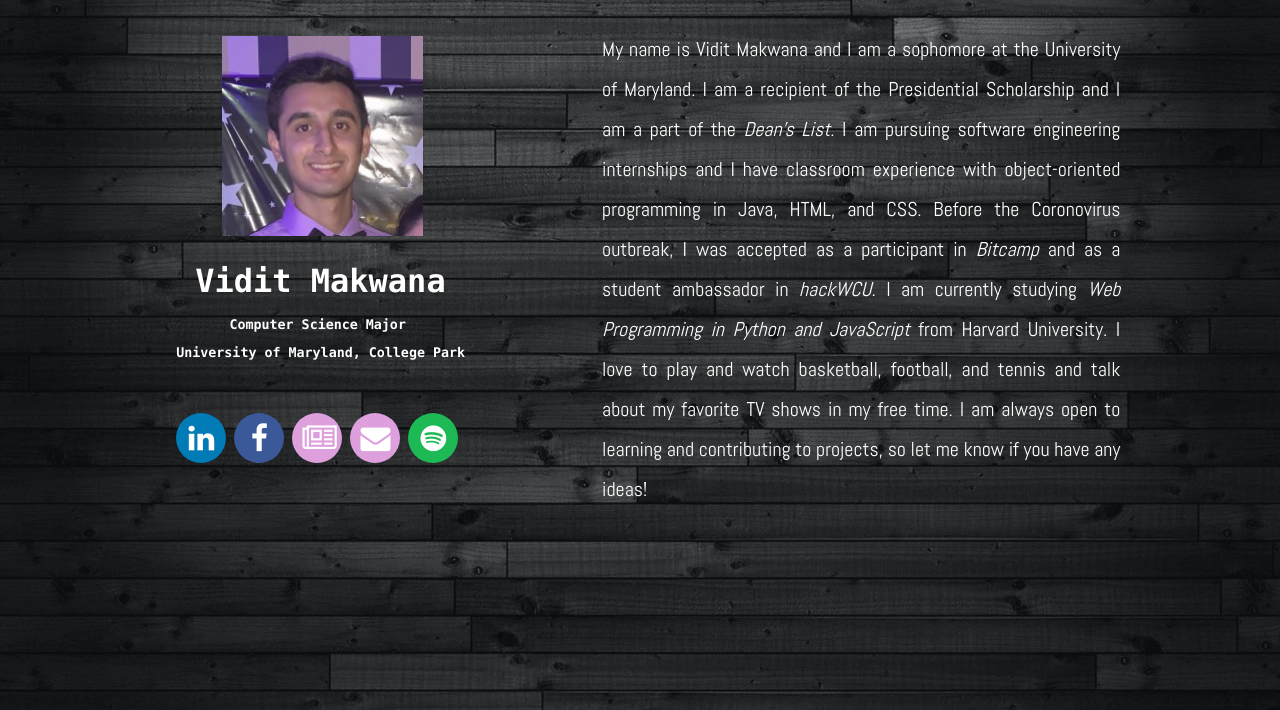
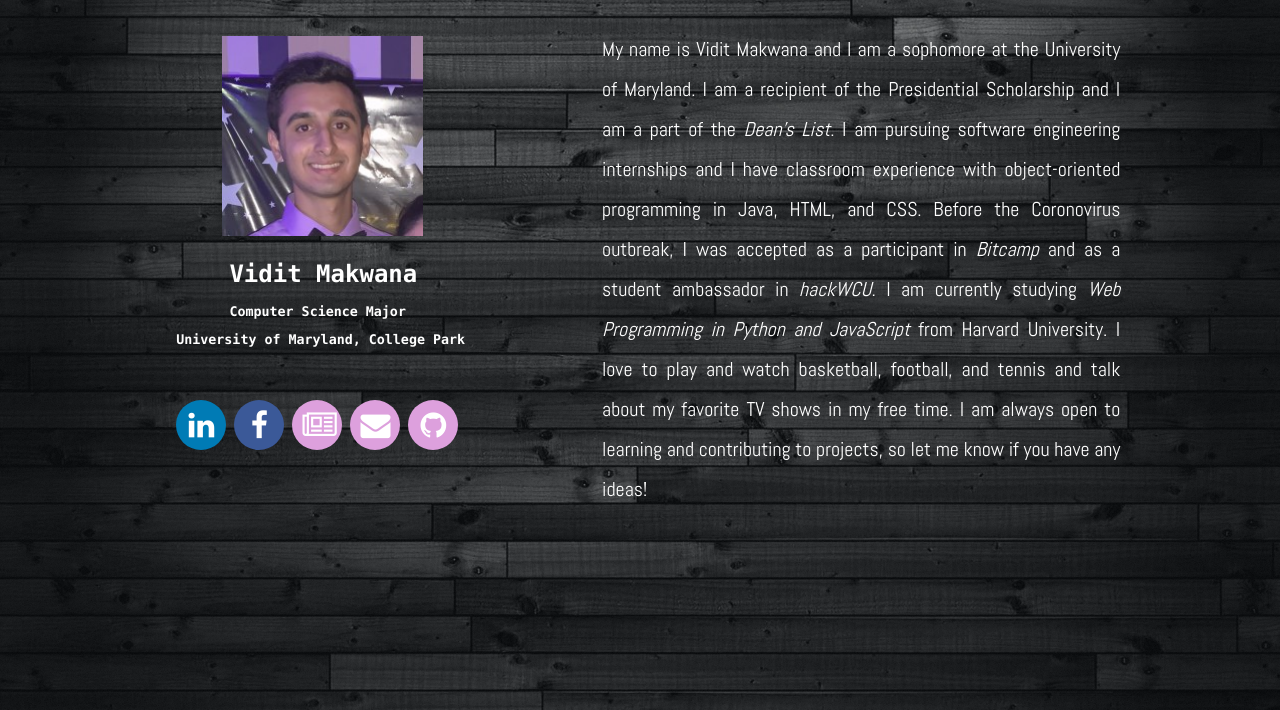
Before and after one commit to viditmakwana/website, a plain HTML site: page website/index.html in a window 1280 px wide. Shown: the part 90-800 px from the top of the page. Drawn offline with Linux system fonts and the light colour scheme.

Commit message:
Add files via upload

```diff
--- a/website/css/main.css
+++ b/website/css/main.css
@@ -25,7 +25,7 @@
     }
 
     h1 {
-        padding-left: 16%;
+        padding-left: 25%;
         padding-bottom: 20%;
     }
 
@@ -39,7 +39,7 @@
         padding-top: 9%;
     }
 
-    #linkedIn, #facebook, #resume, #email, #spotify {
+    #linkedIn, #facebook, #resume, #email, #github {
         position: relative;
         bottom: 160px;
         left: 40px;
@@ -71,7 +71,7 @@
         height: auto;
     }
 
-    #linkedIn, #facebook, #resume, #email, #spotify{
+    #linkedIn, #facebook, #resume, #email, #github{
         position: relative;
         bottom: 80px;
     }
@@ -126,7 +126,7 @@
     padding-bottom: 30%;
 }
 
-#linkedIn, #facebook, #resume, #email, #spotify {
+#linkedIn, #facebook, #resume, #email, #github {
     color: white;
     padding: 10px;
     font-size: 30px;
@@ -149,8 +149,8 @@
     background: plum;
 }
 
-#spotify {
-    background: #1DB954;
+#github {
+    background: plum;
 }
 
 .fa:hover {
--- a/website/index.html
+++ b/website/index.html
@@ -1,39 +1,53 @@
 <!DOCTYPE html>
 <html>
+
 <head>
     <meta name="viewport" content="width=device-width, initial-scale=1.0">
     <title>Hey, I'm Vidit</title>
     <link rel="stylesheet" href="css/main.css">
-        <link rel="shortcut icon" type="image/png" href="images/logo.png"/>
+    <link rel="shortcut icon" type="image/png" href="images/logo.png" />
     <link rel="stylesheet" href="https://cdnjs.cloudflare.com/ajax/libs/font-awesome/4.7.0/css/font-awesome.min.css">
 
 </head>
+
 <body>
+    <header>
         <img id="logo" src="images/logo.png" height="80">
-        <div id="left">
+        <section id="left">
             <img id="portrait" src="images/pic.jpeg" class="pic" height="200">
             <h1>Vidit Makwana</h1>
             <h2>Computer Science Major</h2>
             <h3>University of Maryland, College Park</h3>
             <a span id="linkedIn" href="https://bit.ly/viditmakwana" class="fa fa-linkedin" target="_blank"></a>
-            <a span id="facebook" href="https://www.facebook.com/profile.php?id=100010709585961" class="fa fa-facebook" target="_blank"></a>
+            <a span id="facebook" href="https://www.facebook.com/profile.php?id=100010709585961" class="fa fa-facebook"
+                target="_blank"></a>
             <a span id="resume" href="files/Resume.pdf" class="fa fa-newspaper-o" target="_blank"></a>
             <a span id="email" href="mailto:viditmakwana@gmail.com" class="fa fa-envelope" target="_blank"></a>
-            <a span id="spotify" href="https://open.spotify.com/user/viditm23" class="fa fa-spotify" target="_blank"></a>
-        </div>
-        <div id="right">
+            <a span id="github" href="https://github.com/viditmakwana" class="fa fa-github" target="_blank"></a>
+        </section>
+    </header>
+    <footer>
+        <section id="right">
             <p>
                 My name is Vidit Makwana and I am a sophomore at the University of Maryland. I am a recipient of
-                the Presidential Scholarship and I am a part of the <a span class="deanList" href="https://cmns.umd.edu/news-events/features/4529">
+                the Presidential Scholarship and I am a part of the <a span class="deanList"
+                    href="https://cmns.umd.edu/news-events/features/4529">
                     Dean's List</a>. I am pursuing software engineering internships and I have classroom experience
-                with object-oriented programming in Java, HTML, and CSS. Before the Coronovirus outbreak, I was accepted as a participant
+                with object-oriented programming in Java, HTML, and CSS. Before the Coronovirus outbreak, I was accepted
+                as
+                a participant
                 in <a span class="bitcamp" href="https://bit.camp">Bitcamp</a> and as a student ambassador in
                 <a span class="hackWCU" href="https://hackwcu.org/">hackWCU</a>. I am currently studying
-                <a span class="webProgramPythJS" href="https://online-learning.harvard.edu/course/cs50s-web-programming-python-and-javascript?delta=0">
-                Web Programming in Python and JavaScript</a> from Harvard University. I love to play and watch basketball,
-                football, and tennis and talk about my favorite TV shows in my free time. I am always open to learning and
+                <a span class="webProgramPythJS"
+                    href="https://online-learning.harvard.edu/course/cs50s-web-programming-python-and-javascript?delta=0">
+                    Web Programming in Python and JavaScript</a> from Harvard University. I love to play and watch
+                basketball,
+                football, and tennis and talk about my favorite TV shows in my free time. I am always open to learning
+                and
                 contributing to projects, so let me know if you have any ideas!
             </p>
-        </div>
+        </section>
+    </footer>
 </body>
+
 </html>
```
Lines whose indentation alone changed are shown as unchanged.
